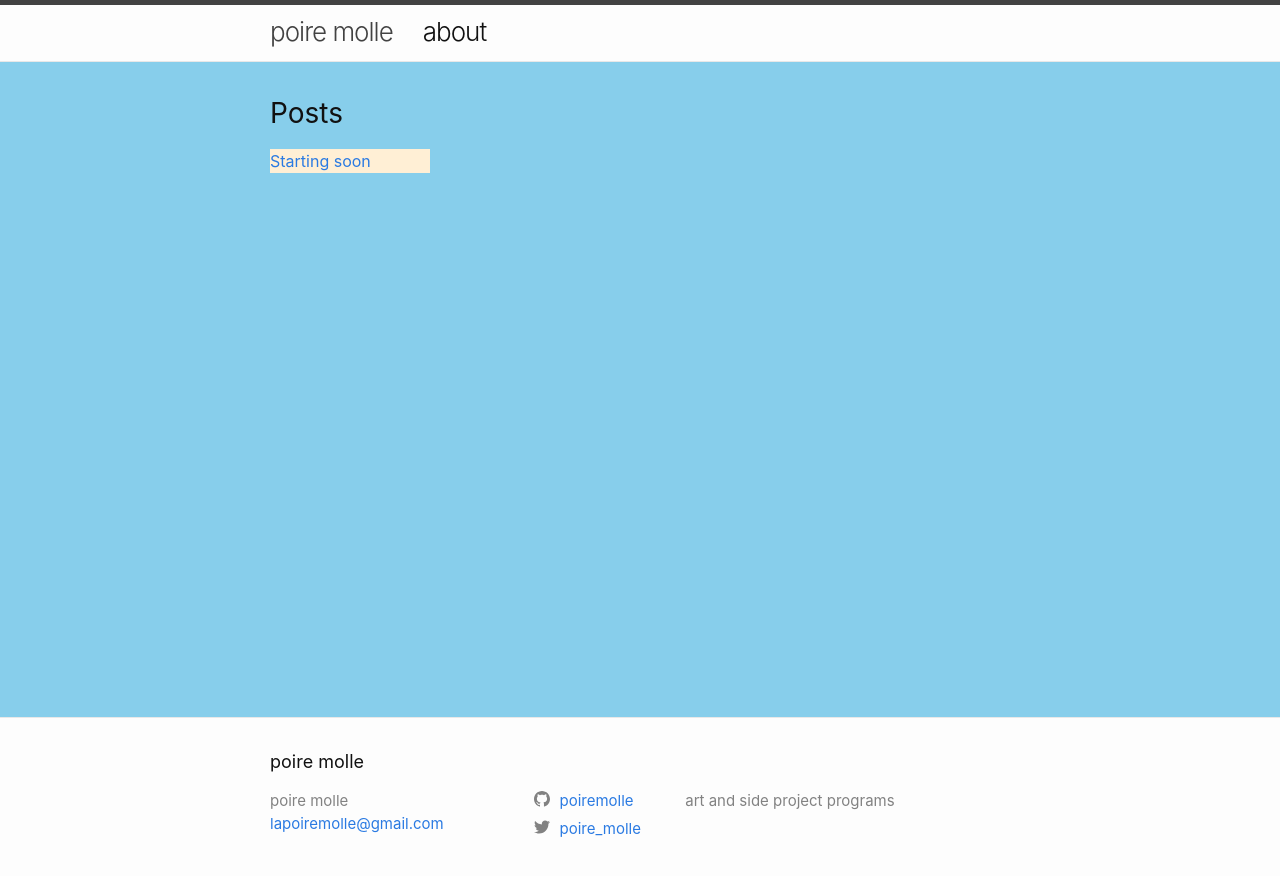
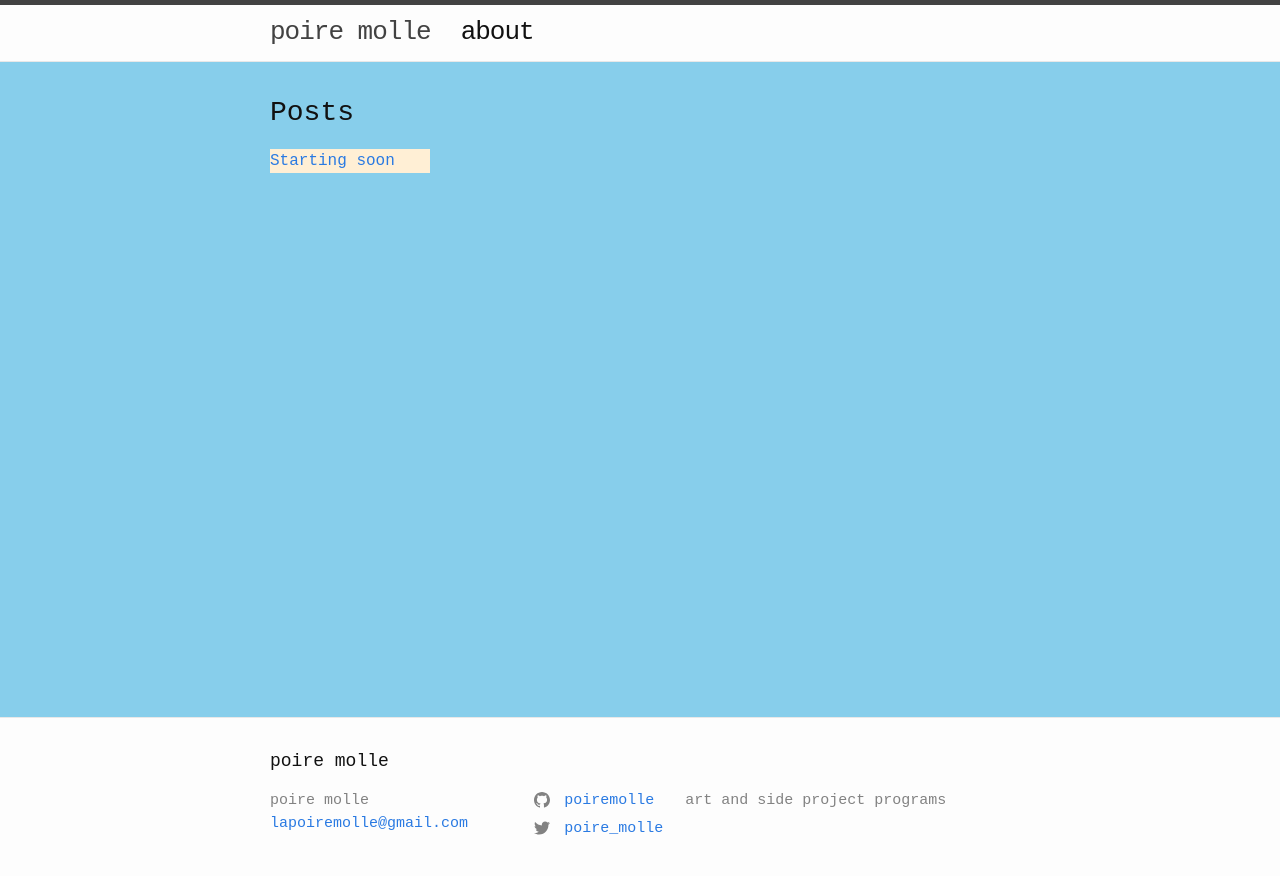
Before and after one commit to poiremolle/blog, a Jekyll site: the page built from index.md, in a window 1280 px wide. Shown: the top 876 px of the page. Built offline with Jekyll 4.4.1, drawn with Linux system fonts in a browser that asks for light colours.

Commit message:
prioritizing monoscape fonts for base font-family and adding a spacing-unit-list value

```diff
--- a/_sass/minima.scss
+++ b/_sass/minima.scss
@@ -2,13 +2,14 @@
 
 // Define defaults for each variable.
 
-$base-font-family: -apple-system, BlinkMacSystemFont, "Segoe UI", Roboto, Helvetica, Arial, sans-serif, "Apple Color Emoji", "Segoe UI Emoji", "Segoe UI Symbol" !default;
+$base-font-family: "Courier New", Courier, "Lucida Console", monospace, -apple-system, BlinkMacSystemFont, "Segoe UI",  Helvetica, Arial, sans-serif, "Apple Color Emoji", "Segoe UI Emoji", "Segoe UI Symbol" !default;
 $base-font-size:   16px !default;
 $base-font-weight: 400 !default;
 $small-font-size:  $base-font-size * 0.875 !default;
 $base-line-height: 1.5 !default;
 
 $spacing-unit:     30px !default;
+$spacing-unit-list: 10px !default;
 
 $text-color:       #111 !default;
 $background-color: #fdfdfd !default;
```
